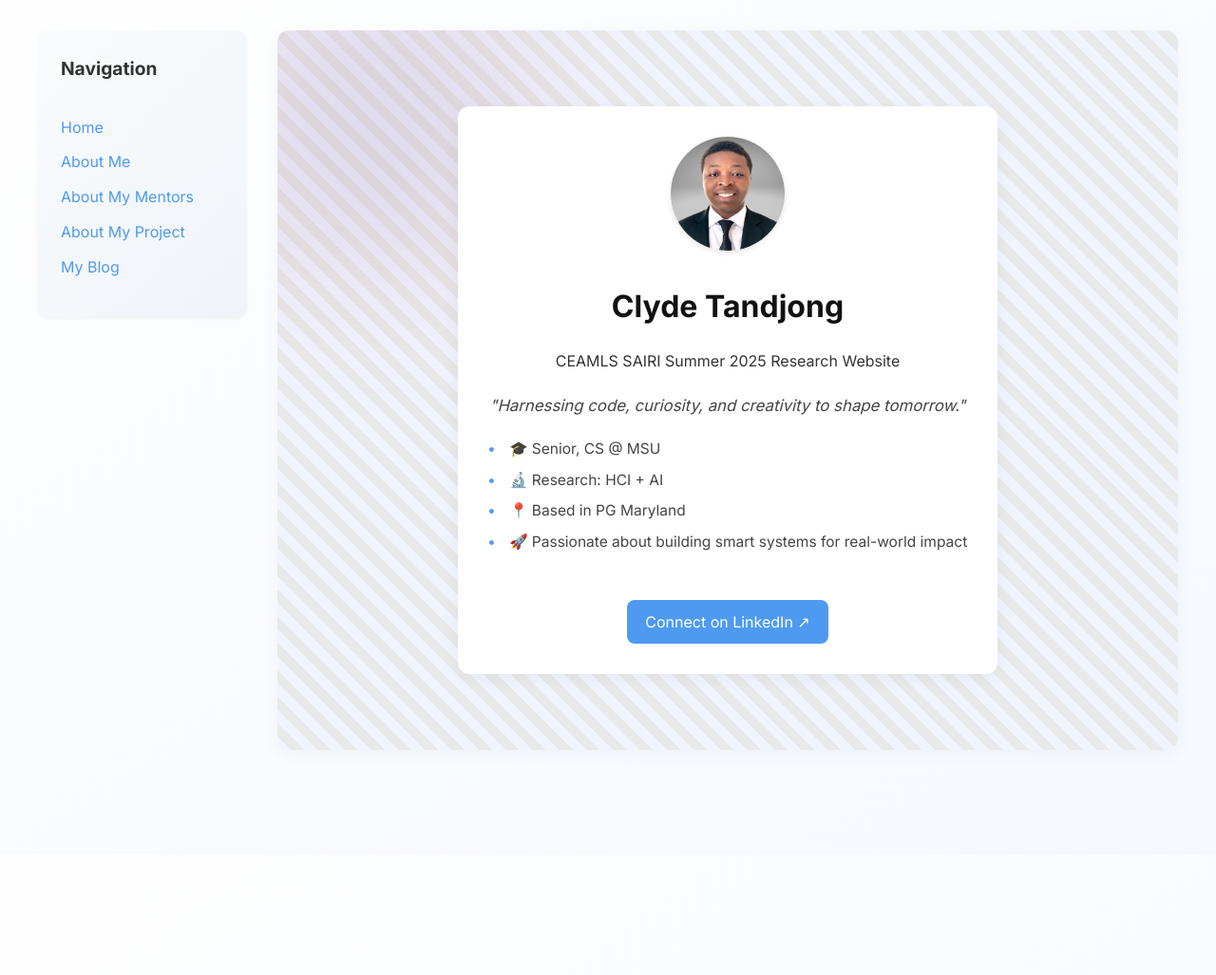
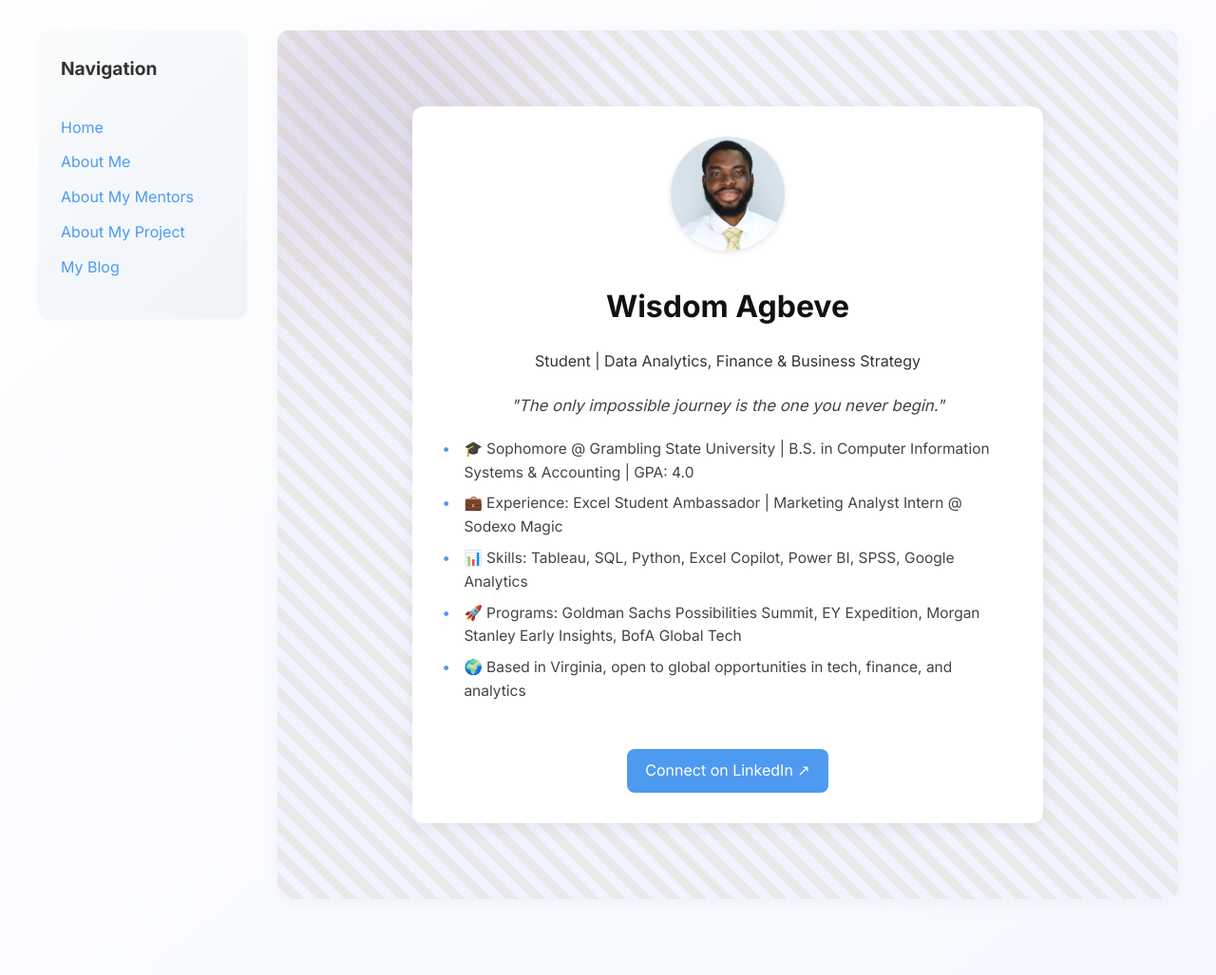
Before and after one commit to wagbeve/wagbeve.github.io, a Jekyll site: the page built from index.md, in a window 1280 px wide. Shown: the whole page at 95% size. Built offline with Jekyll 4.4.1, drawn with Linux system fonts in a browser that asks for light colours; before the commit the page ends 900 px from its top, so only the background shows below that.

Commit message:
Update index.md

```diff
--- a/index.md
+++ b/index.md
@@ -1,16 +1,17 @@
 ---
 layout: home
-title: Clyde Tandjong
-description: CEAMLS SAIRI Summer 2025 Research Website
+title: Wisdom Agbeve
+description: Student | Data Analytics, Finance & Business Strategy
 
-motto: "Harnessing code, curiosity, and creativity to shape tomorrow."
+motto: "The only impossible journey is the one you never begin."
 
 quick_facts:
-  - "🎓 Senior, CS @ MSU"
-  - "🔬 Research: HCI + AI"
-  - "📍 Based in PG Maryland"
-  - "🚀 Passionate about building smart systems for real-world impact"
+  - "🎓 Sophomore @ Grambling State University | B.S. in Computer Information Systems & Accounting | GPA: 4.0"
+  - "💼 Experience: Excel Student Ambassador | Marketing Analyst Intern @ Sodexo Magic"
+  - "📊 Skills: Tableau, SQL, Python, Excel Copilot, Power BI, SPSS, Google Analytics"
+  - "🚀 Programs: Goldman Sachs Possibilities Summit, EY Expedition, Morgan Stanley Early Insights, BofA Global Tech"
+  - "🌍 Based in Virginia, open to global opportunities in tech, finance, and analytics"
 
-linkedin: https://www.linkedin.com/in/clyde-tandjong-7a3ab0150/
-image: /assets/images/me.jpeg
+linkedin: https://www.linkedin.com/in/wisdom-agbeve/
+image: assets/images/blahhh.jpg
 ---
```
